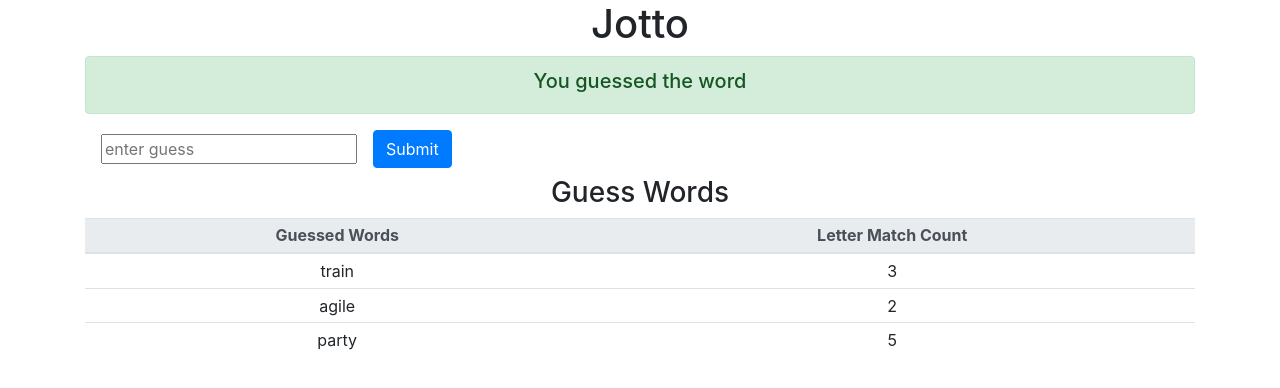
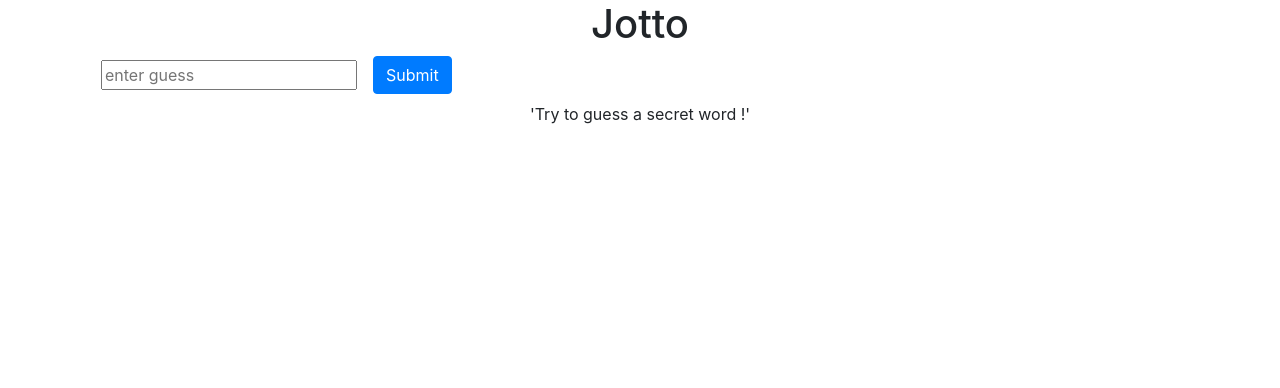
Before and after one commit to nguyenvanquanthinh97/react-jest-enzyme-testing-jotto, a React (Create React App) app: page / in a window 1280 px wide. Shown: the top 388 px of the page. Built offline with nearby package versions, Linux system fonts and the light colour scheme.

Commit message:
test case redux props for App component (not recommended connect app to redux)

```diff
--- a/src/App.js
+++ b/src/App.js
@@ -1,25 +1,29 @@
 import React from 'react';
+import { connect } from 'react-redux';
 
 import './App.css';
 import Congrats from './Congrats';
 import GuessedWords from './GuessedWords';
 import Input from './Input';
+import { getSecretWord } from './actions';
 
-function App() {
+export class App extends React.Component {
+	render() {
+		const { success, guessedWords } = this.props;
 		return (
 			<div className="container text-center">
 				<h1>Jotto</h1>
-			<Congrats success />
+				<Congrats success={success} />
 				<Input />
-			<GuessedWords
-				guessedWords={[
-					{ guessedWord: 'train', letterMatchCount: 3 },
-					{ guessedWord: 'agile', letterMatchCount: 2 },
-					{ guessedWord: 'party', letterMatchCount: 5 }
-				]}
-			/>
+				<GuessedWords guessedWords={guessedWords} />
 			</div>
 		);
 	}
+}
 
-export default App;
+const mapStateToProps = (state) => {
+	const { guessedWords, success, secretWord } = state;
+	return { guessedWords, success, secretWord };
+};
+
+export default connect(mapStateToProps, { getSecretWord })(App);
--- a/src/Input.js
+++ b/src/Input.js
@@ -1,7 +1,10 @@
 import React from 'react';
 import { connect } from 'react-redux';
 
-const Input = ({ success }) => {
+import { guessWord } from './actions';
+
+const Input = (props) => {
+	const { success } = props;
 	const content = success ? null : (
 		<form className="form-inline">
 			<input data-test="input-box" className="mb-2 mx-sm-3" type="text" placeholder="enter guess" />
@@ -15,4 +18,4 @@ const Input = ({ success }) => {
 
 const mapStateToProps = ({ success }) => ({ success });
 
-export default connect(mapStateToProps)(Input);
+export default connect(mapStateToProps, { guessWord })(Input);
```
Also changed, not shown: 2 other files (tests, documents, lock files or other folders). Lines whose indentation alone changed are shown as unchanged.
